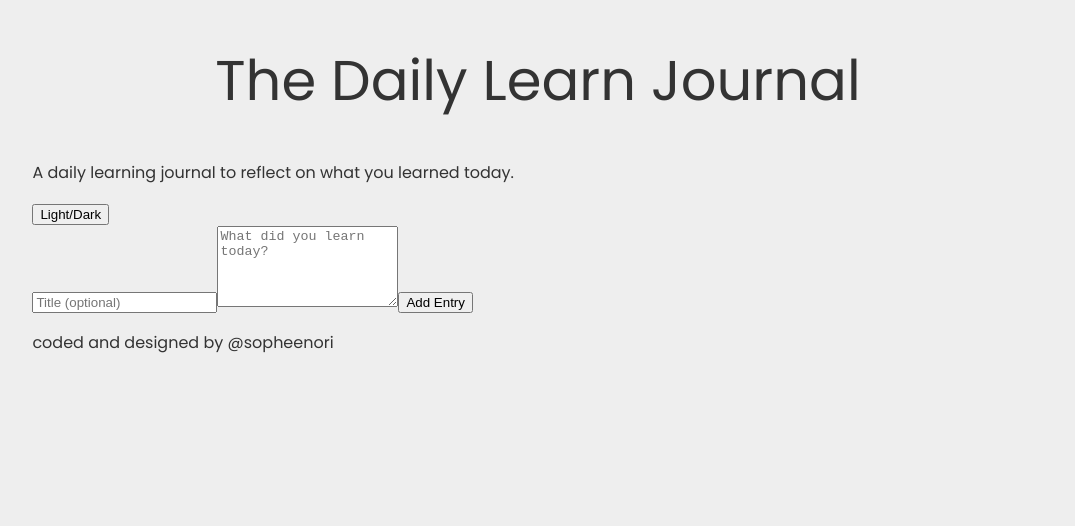
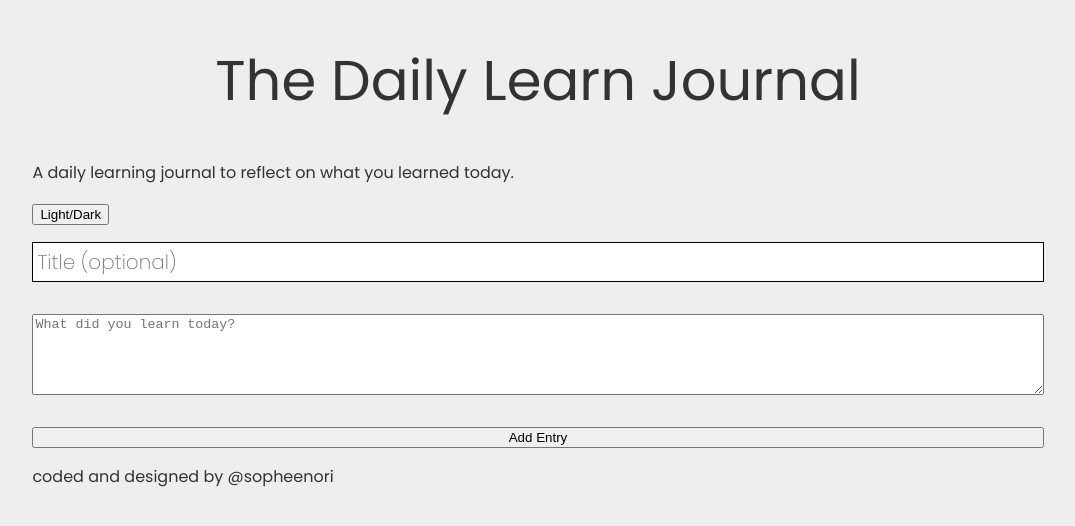
Before and after one commit to zofienora/learn-journal-v1, a React (Vite) app: page / in a window 1280 px wide. Shown: the top 526 px of the page, without its empty margins (102-1177 px from the left). Built offline with nearby package versions, Linux system fonts and the light colour scheme.

Commit message:
styled form title

```diff
--- a/src/App.css
+++ b/src/App.css
@@ -3,3 +3,21 @@
   font-size: 3.5rem;
   font-weight: 400;;
 }
+
+.entry-form {
+  margin: 1rem 0;
+  display: flex;
+  flex-direction: column;
+  gap: 2rem;
+}
+
+.entry-title {
+  padding: .25rem .25rem;
+  border: .5px solid black;
+  font-family:'Poppins', sans-serif;
+  font-size: 1.25rem;
+  font-weight: 200
+
+}
+
+.entry-content {}
```
